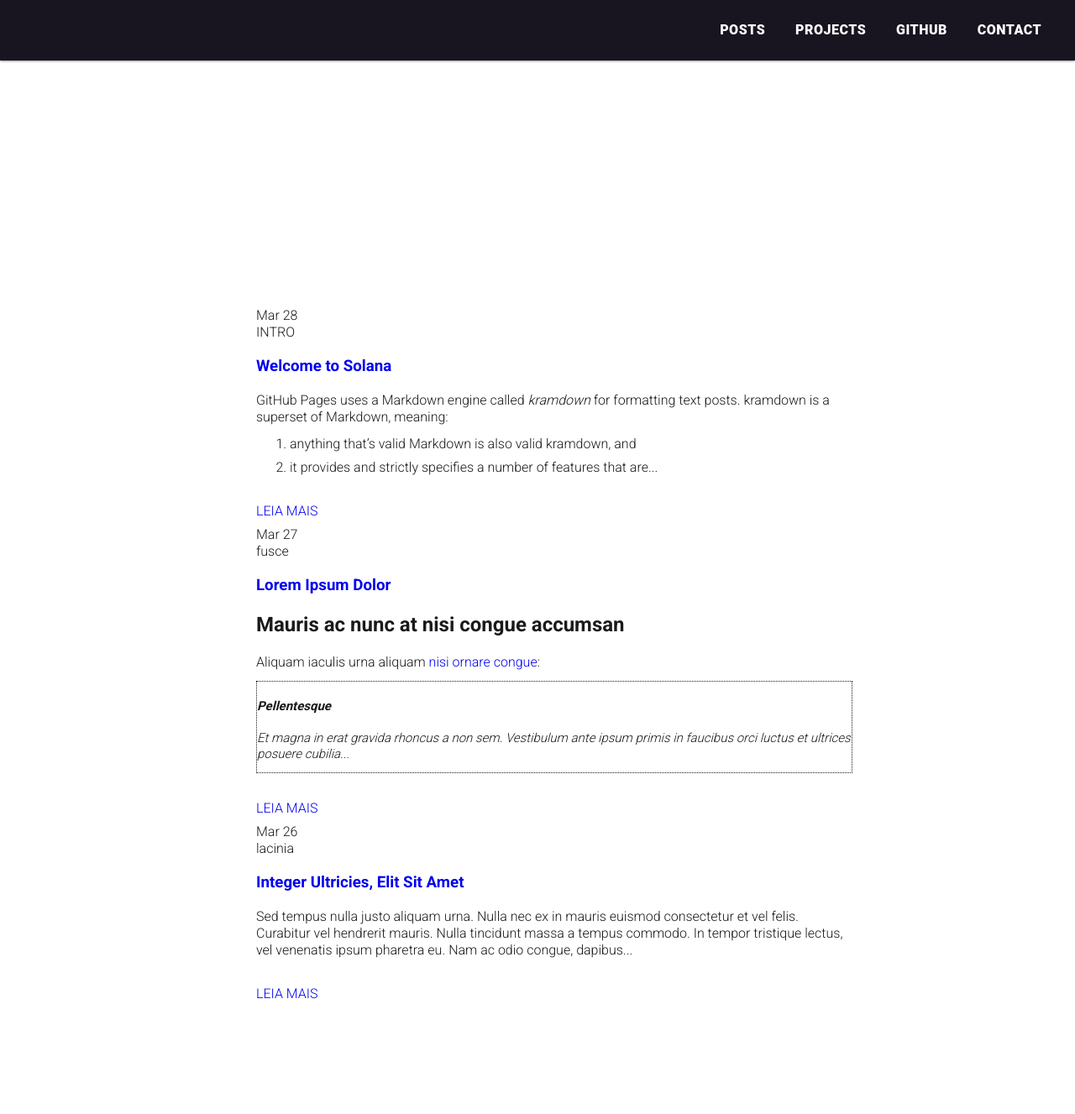
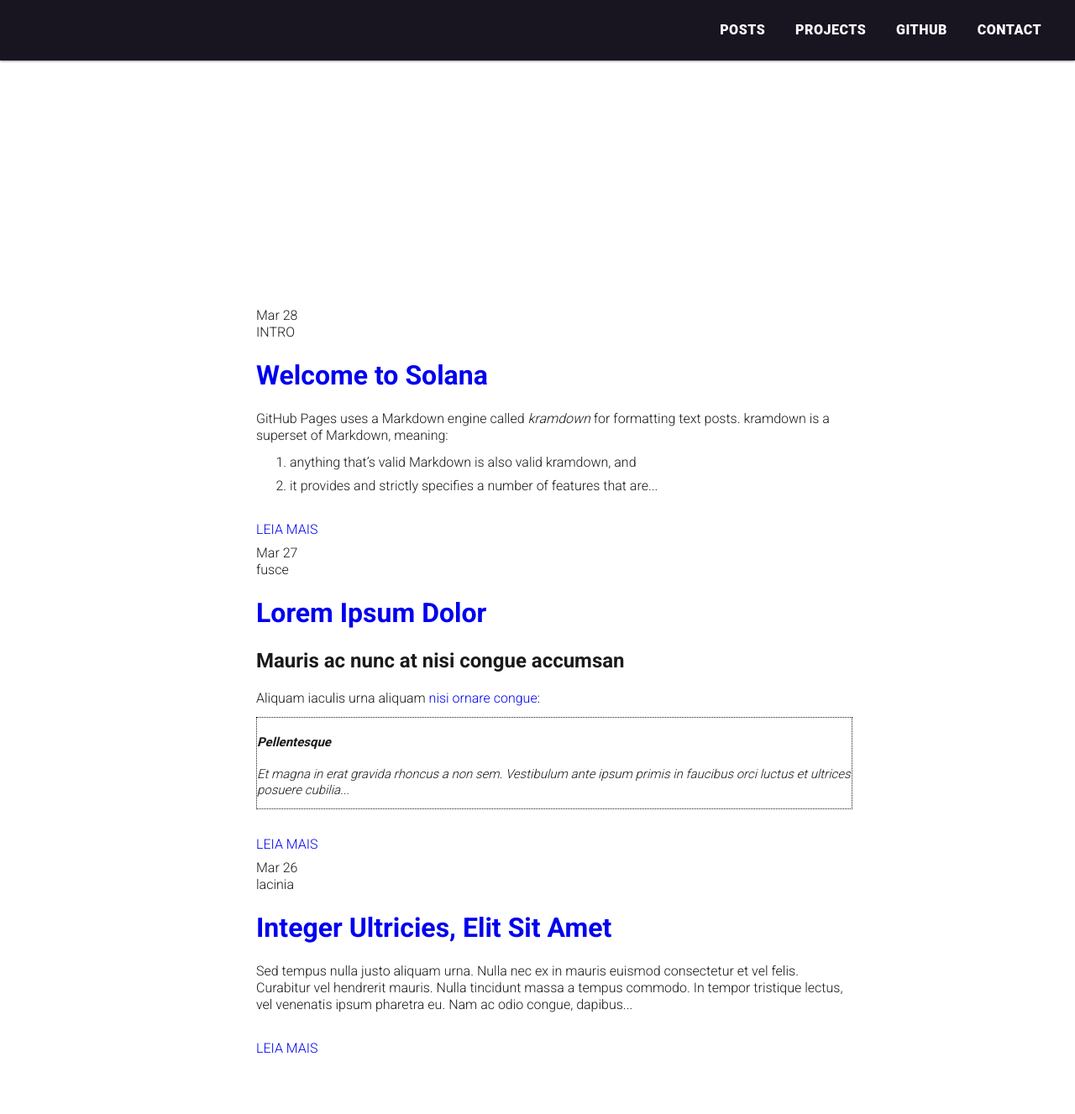
Before and after one commit to adultcomicsbr/adultcomicsbr.github.io, a Jekyll site: the page built from index.html, in a window 1280 px wide. Shown: the whole page at 84% size. Built offline with Jekyll 4.4.1, drawn with Linux system fonts in a browser that asks for light colours; the list of posts is cut into pages by our own code; before the commit the page ends 1262 px from its top, so only the background shows below that.

Commit message:
Update listing.html

```diff
--- a/_layouts/listing.html
+++ b/_layouts/listing.html
@@ -32,9 +32,9 @@
               <div class="posts__category {{ page_type }}">
                 {{ post.category }}</div>
 
-              <h3 class="post__entry-title {{ page_type }}">
+              <h1 class="post__entry-title {{ page_type }}">
                 <a href="{{ site.baseurl }}{{ post.url }}">{{ post.title }}</a>
-              </h3>
+              </h1>
 
               <div class="post__content {{ page_type }}">{{ post.content | truncatewords:40}}</div><br>
               <div class="post__jump"><a href="{{ post.url }}">LEIA MAIS</a></div>
```
